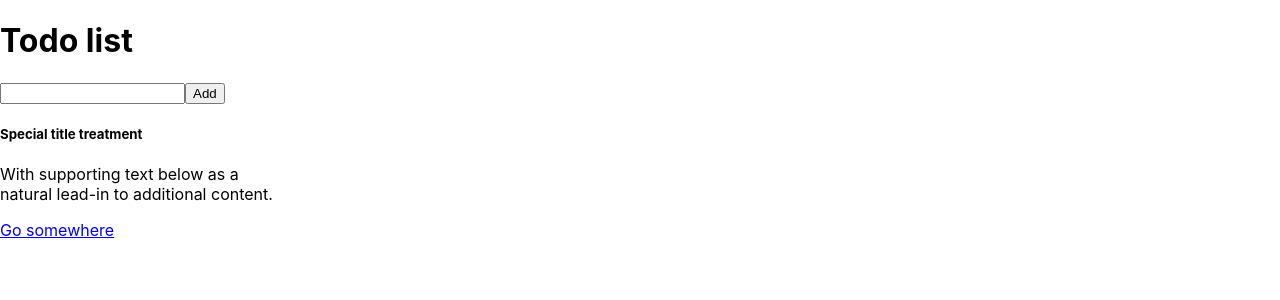
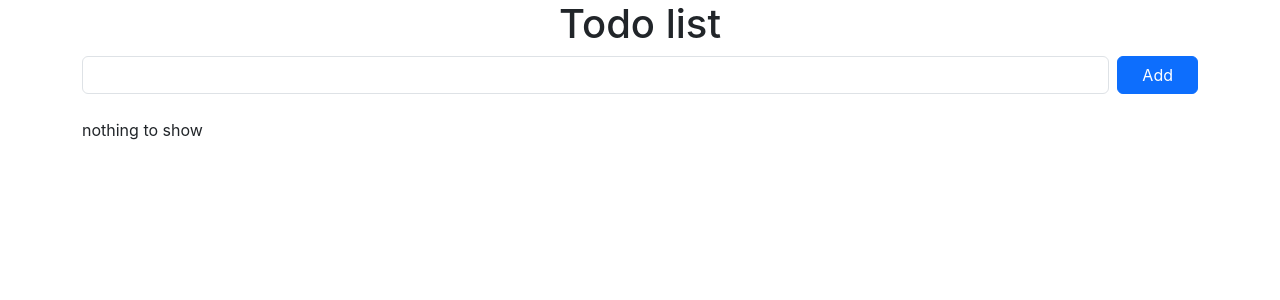
Before and after one commit to prajula255/todo-list, a React (Create React App) app: page / in a window 1280 px wide. Shown: the top 300 px of the page. Built offline with nearby package versions, Linux system fonts and the light colour scheme.

Commit message:
array mapping done

```diff
--- a/public/index.html
+++ b/public/index.html
@@ -5,6 +5,8 @@
     <link rel="icon" href="%PUBLIC_URL%/favicon.ico" />
     <meta name="viewport" content="width=device-width, initial-scale=1" />
     <meta name="theme-color" content="#000000" />
+
+    <link href="https://cdn.jsdelivr.net/npm/bootstrap@5.3.3/dist/css/bootstrap.min.css" rel="stylesheet" integrity="sha384-QWTKZyjpPEjISv5WaRU9OFeRpok6YctnYmDr5pNlyT2bRjXh0JMhjY6hW+ALEwIH" crossorigin="anonymous">
     <meta
       name="description"
       content="Web site created using create-react-app"
--- a/src/App.js
+++ b/src/App.js
@@ -1,10 +1,11 @@
+import { useState } from 'react';
 import Button from './components/button';
 import Card from './components/card';
 import Heading1 from './components/heading';
 import TextInput from './components/text-input';
 
 function App() {
-
+  const [todo, setTodo] = useState([])
   return (
     <div className="container">
       <Heading1 value={"Todo list"} className="text-center" />
@@ -13,7 +14,18 @@ function App() {
         <Button label={"Add"} />
       </div>
       <div className="mt-4">
+        {
+          todo.length > 0 ?
+            todo.map((item, index) => (
         <Card />
+        )):
+        (
+        <div>
+          <p>nothing to show</p>
+        </div>
+        )
+      }
+
       </div>
     </div>
   );
--- a/src/components/card.jsx
+++ b/src/components/card.jsx
@@ -4,9 +4,10 @@ function Card() {
         <>
             <div className="card" style={{ width: "18rem" }}>
                 <div class="card-body">
-                    <h5 class="card-title">Special title treatment</h5>
                     <p class="card-text">With supporting text below as a natural lead-in to additional content.</p>
-                    <a href="#" class="btn btn-primary">Go somewhere</a>
+                    <a href="#" class="btn btn-primary">done</a>
+                    <a href="#" class="ms-2 btn btn-primary">delete</a>
+
                 </div>
             </div>
         </>
```
